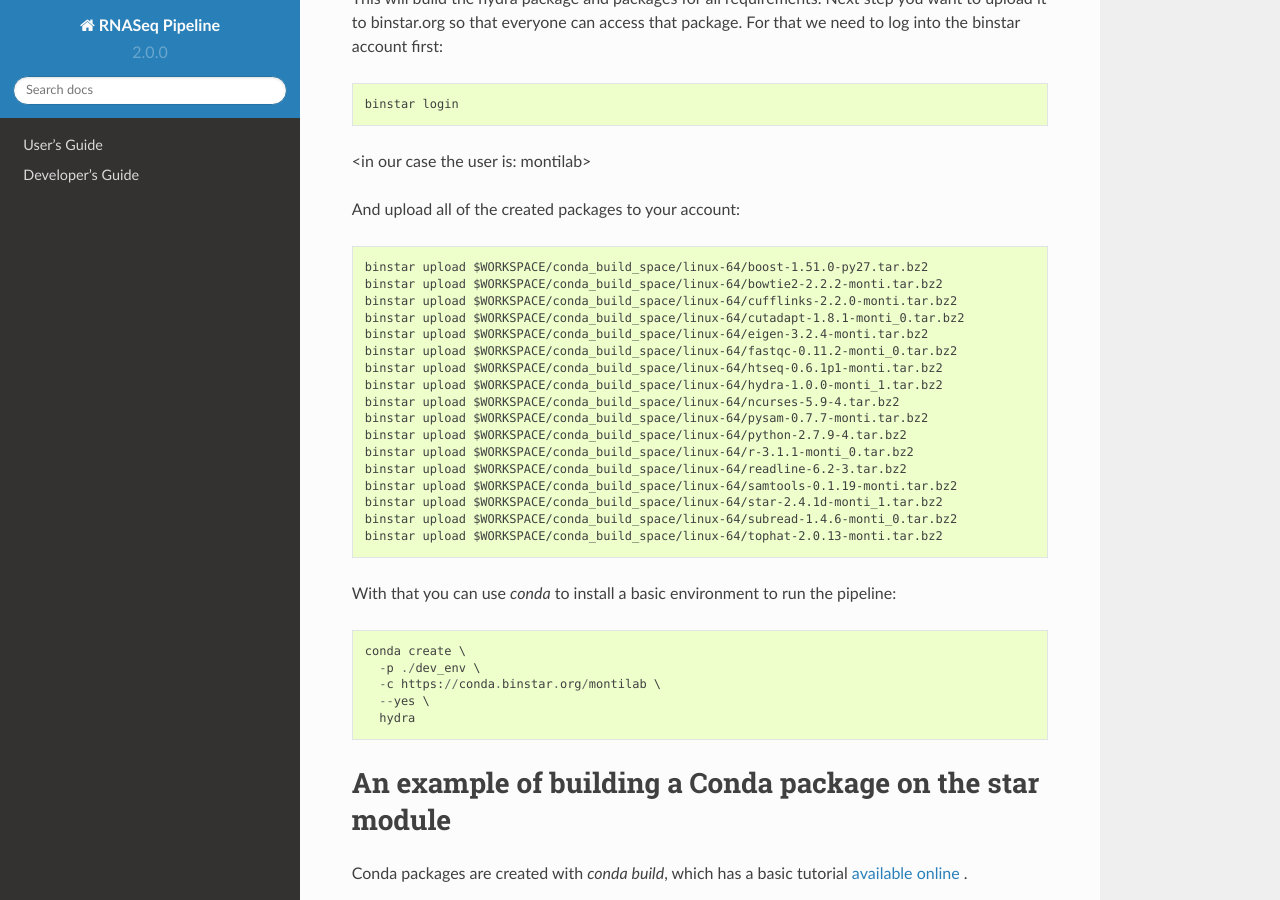
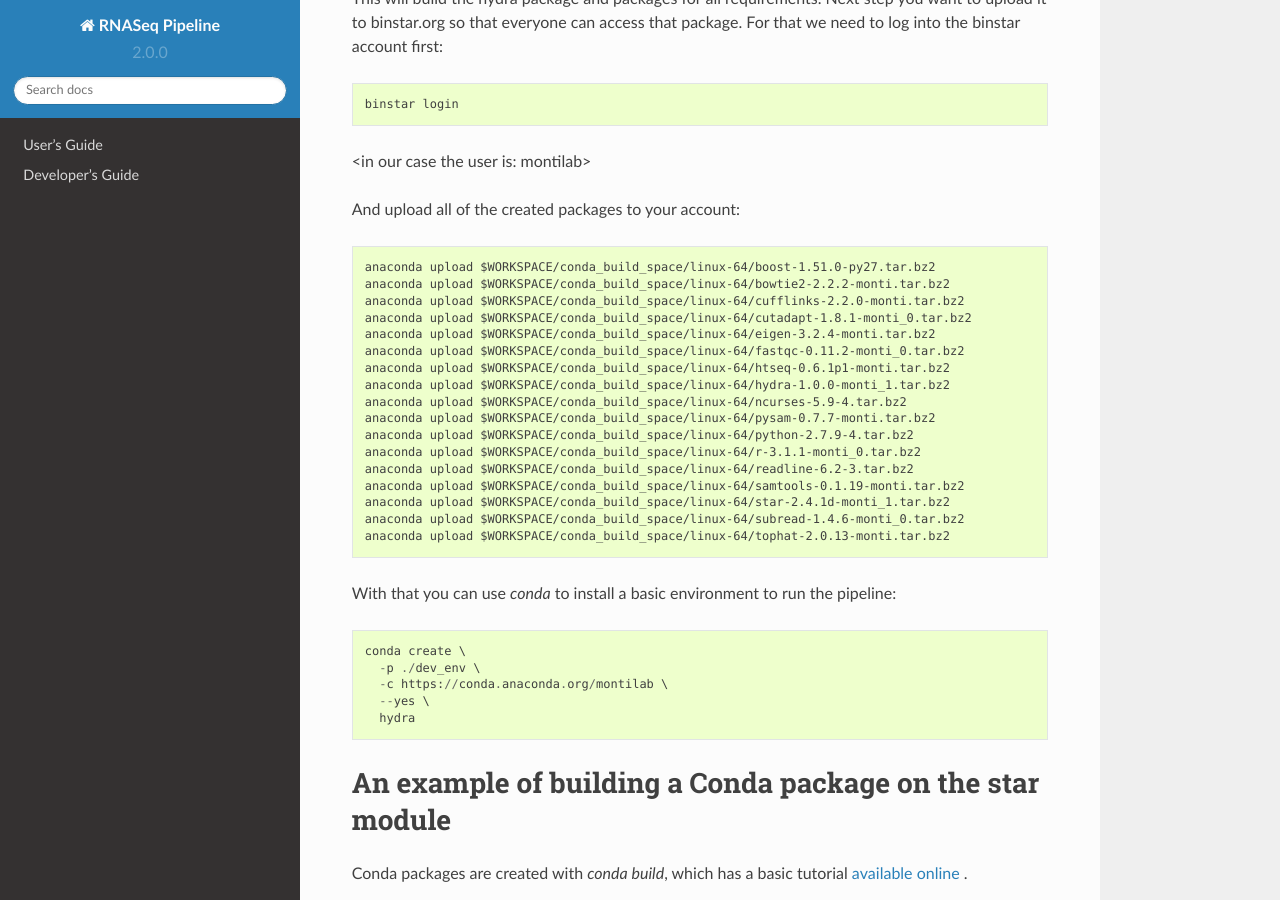
Before and after one commit to tetomonti/Hydra, a Sphinx documentation site: the page built from docs/dev_docs/making_conda_packages.rst, in a window 1280 px wide and 900 px high, scrolled down 510 px. Built offline with Sphinx 7.4.7 and the Read the Docs theme 2.0.0, drawn with Linux system fonts in a browser that asks for light colours.

Commit message:
updated documentation

```diff
--- a/README.rst
+++ b/README.rst
@@ -43,7 +43,7 @@ Use `conda` to install a basic developement environment::
 
   conda create \
     -p ./dev_env \
-    -c https://conda.binstar.org/montilab \
+    -c https://conda.anaconda.org/montilab \
     --yes \
     hydra
 
--- a/docs/dev_docs/making_conda_packages.rst
+++ b/docs/dev_docs/making_conda_packages.rst
@@ -29,30 +29,30 @@ This will build the hydra package and packages for all requirements. Next step y
 
 And upload all of the created packages to your account::
 
-   binstar upload $WORKSPACE/conda_build_space/linux-64/boost-1.51.0-py27.tar.bz2
-   binstar upload $WORKSPACE/conda_build_space/linux-64/bowtie2-2.2.2-monti.tar.bz2
-   binstar upload $WORKSPACE/conda_build_space/linux-64/cufflinks-2.2.0-monti.tar.bz2
-   binstar upload $WORKSPACE/conda_build_space/linux-64/cutadapt-1.8.1-monti_0.tar.bz2
-   binstar upload $WORKSPACE/conda_build_space/linux-64/eigen-3.2.4-monti.tar.bz2
-   binstar upload $WORKSPACE/conda_build_space/linux-64/fastqc-0.11.2-monti_0.tar.bz2
-   binstar upload $WORKSPACE/conda_build_space/linux-64/htseq-0.6.1p1-monti.tar.bz2
-   binstar upload $WORKSPACE/conda_build_space/linux-64/hydra-1.0.0-monti_1.tar.bz2
-   binstar upload $WORKSPACE/conda_build_space/linux-64/ncurses-5.9-4.tar.bz2
-   binstar upload $WORKSPACE/conda_build_space/linux-64/pysam-0.7.7-monti.tar.bz2
-   binstar upload $WORKSPACE/conda_build_space/linux-64/python-2.7.9-4.tar.bz2
-   binstar upload $WORKSPACE/conda_build_space/linux-64/r-3.1.1-monti_0.tar.bz2
-   binstar upload $WORKSPACE/conda_build_space/linux-64/readline-6.2-3.tar.bz2
-   binstar upload $WORKSPACE/conda_build_space/linux-64/samtools-0.1.19-monti.tar.bz2
-   binstar upload $WORKSPACE/conda_build_space/linux-64/star-2.4.1d-monti_1.tar.bz2
-   binstar upload $WORKSPACE/conda_build_space/linux-64/subread-1.4.6-monti_0.tar.bz2
-   binstar upload $WORKSPACE/conda_build_space/linux-64/tophat-2.0.13-monti.tar.bz2
+   anaconda upload $WORKSPACE/conda_build_space/linux-64/boost-1.51.0-py27.tar.bz2
+   anaconda upload $WORKSPACE/conda_build_space/linux-64/bowtie2-2.2.2-monti.tar.bz2
+   anaconda upload $WORKSPACE/conda_build_space/linux-64/cufflinks-2.2.0-monti.tar.bz2
+   anaconda upload $WORKSPACE/conda_build_space/linux-64/cutadapt-1.8.1-monti_0.tar.bz2
+   anaconda upload $WORKSPACE/conda_build_space/linux-64/eigen-3.2.4-monti.tar.bz2
+   anaconda upload $WORKSPACE/conda_build_space/linux-64/fastqc-0.11.2-monti_0.tar.bz2
+   anaconda upload $WORKSPACE/conda_build_space/linux-64/htseq-0.6.1p1-monti.tar.bz2
+   anaconda upload $WORKSPACE/conda_build_space/linux-64/hydra-1.0.0-monti_1.tar.bz2
+   anaconda upload $WORKSPACE/conda_build_space/linux-64/ncurses-5.9-4.tar.bz2
+   anaconda upload $WORKSPACE/conda_build_space/linux-64/pysam-0.7.7-monti.tar.bz2
+   anaconda upload $WORKSPACE/conda_build_space/linux-64/python-2.7.9-4.tar.bz2
+   anaconda upload $WORKSPACE/conda_build_space/linux-64/r-3.1.1-monti_0.tar.bz2
+   anaconda upload $WORKSPACE/conda_build_space/linux-64/readline-6.2-3.tar.bz2
+   anaconda upload $WORKSPACE/conda_build_space/linux-64/samtools-0.1.19-monti.tar.bz2
+   anaconda upload $WORKSPACE/conda_build_space/linux-64/star-2.4.1d-monti_1.tar.bz2
+   anaconda upload $WORKSPACE/conda_build_space/linux-64/subread-1.4.6-monti_0.tar.bz2
+   anaconda upload $WORKSPACE/conda_build_space/linux-64/tophat-2.0.13-monti.tar.bz2
 
 
 With that you can use `conda` to install a basic environment to run the pipeline::
 
   conda create \
     -p ./dev_env \
-    -c https://conda.binstar.org/montilab \
+    -c https://conda.anaconda.org/montilab \
     --yes \
     hydra
 
```
Also changed, not shown: docs/dev_docs/quickstart.rst (+2 -6 lines).
